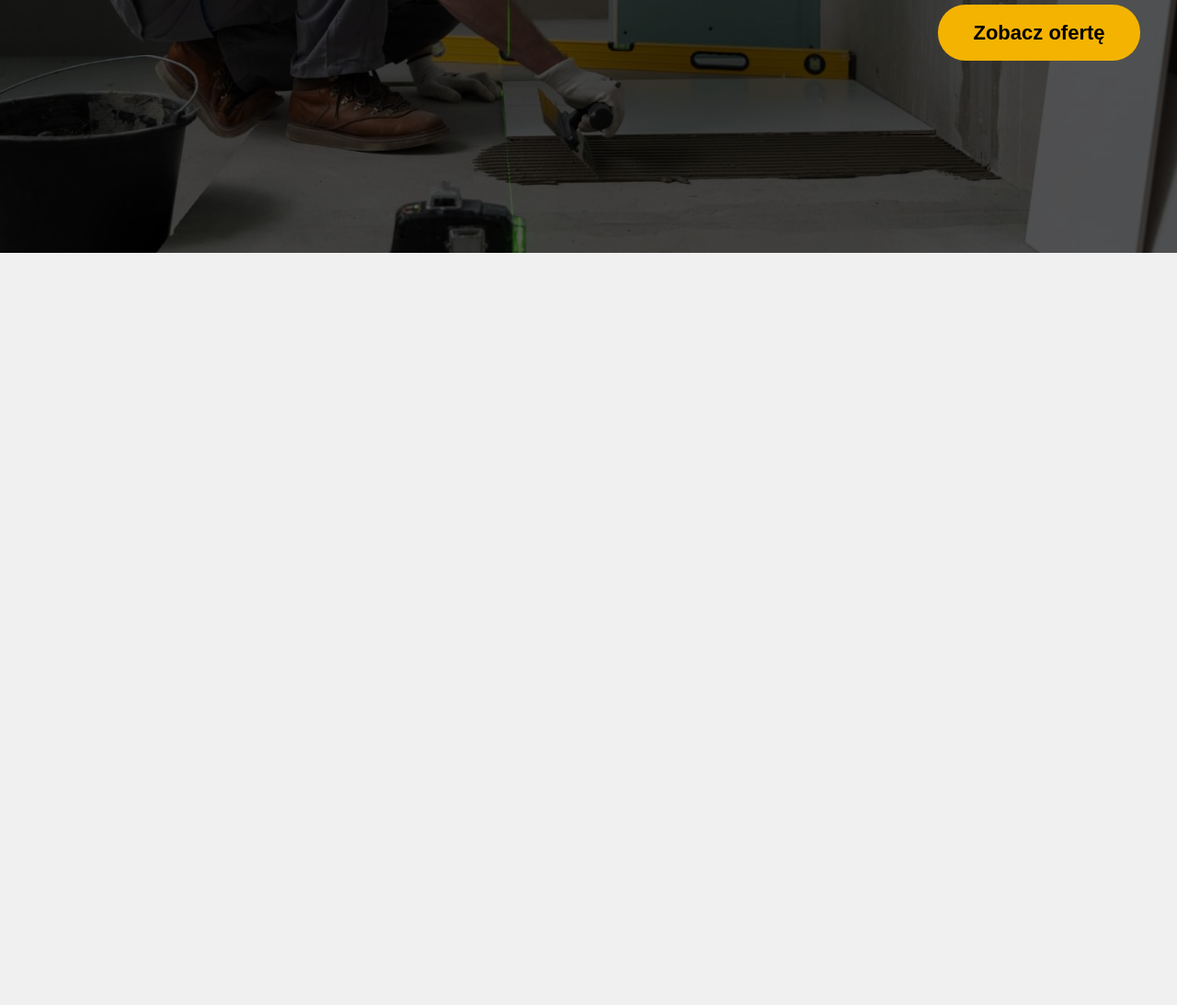
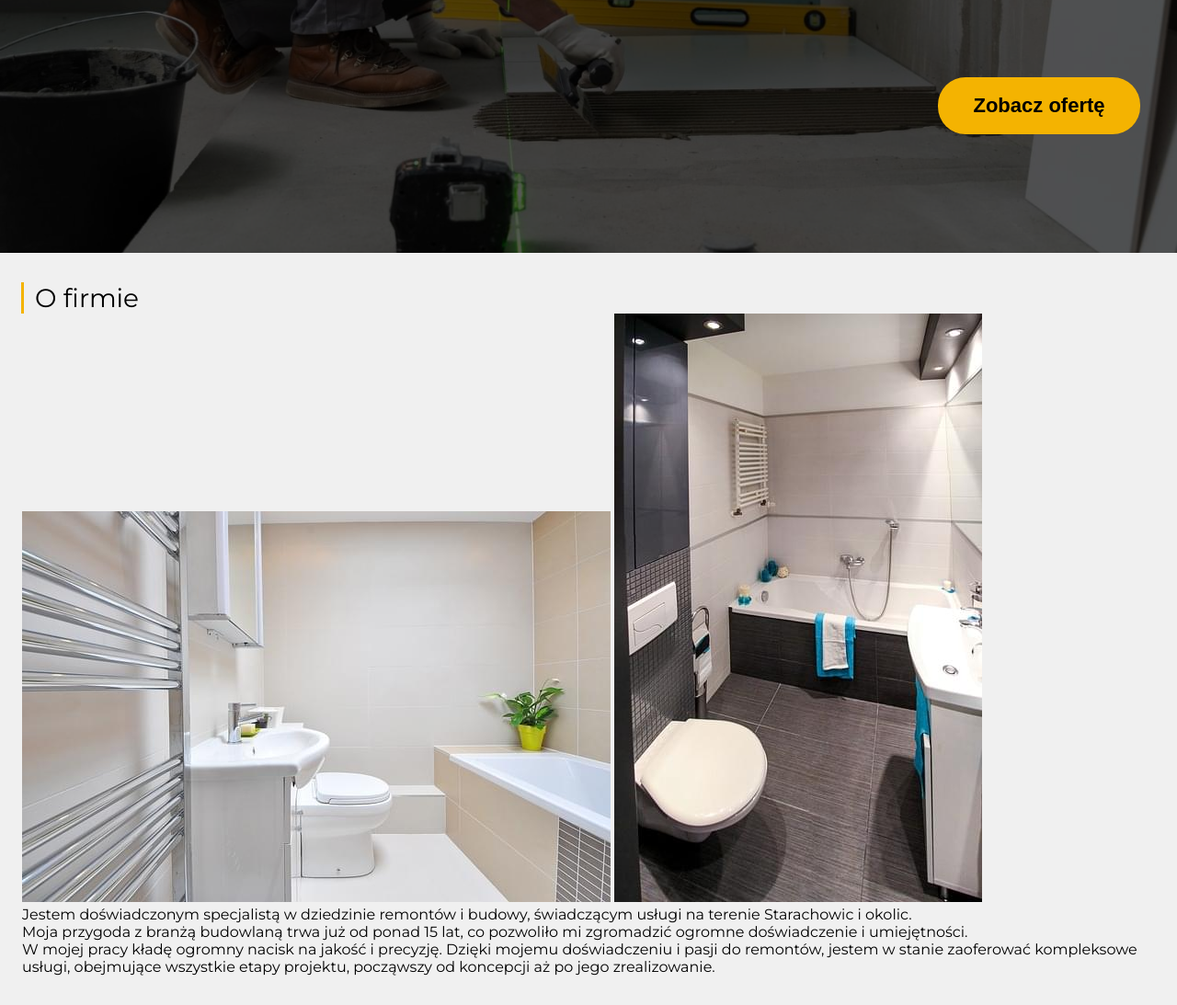
Before and after one commit to Kuba1507/Handyman, a website: page index.html in a window 1280 px wide. Shown: the part 525-1618 px from the top of the page at 92% size. Before the commit the page ends 800 px from the top, so only its background shows below. Drawn offline with Linux system fonts and the light colour scheme.

Commit message:
created html for aboutus section and scripted scroll blocking

```diff
--- a/index.html
+++ b/index.html
@@ -65,6 +65,29 @@
         </div>
         <div class="header__shadow"></div>
     </header>
+    <main>
+        <section class="section aboutus">
+            <div class="wrapper">
+                <h2 class="section-title">O firmie</h2>
+                <div class="aboutus-images">
+                    <img src="dist/img/bathroom-as.jpg" alt="Wykończona i wyłożona płytkami łazienka"
+                        class="aboutus-images__image aboutus-images__image--first">
+                    <img src="dist/img/bathroom2-as.jpg" alt="Wykończona i wyłożona płytkami łazienka"
+                        class="aboutus-images__image aboutus-images__image--second">
+                </div>
+                <div class="aboutus-description">
+                    <p>Jestem doświadczonym specjalistą w dziedzinie remontów i budowy, świadczącym usługi na terenie
+                        Starachowic i okolic. </p>
+                    <p>Moja przygoda z branżą budowlaną trwa już od ponad 15 lat, co pozwoliło mi zgromadzić ogromne
+                        doświadczenie i umiejętności.</p>
+                    <p>W mojej pracy kładę ogromny nacisk na jakość i precyzję. Dzięki mojemu doświadczeniu i pasji do
+                        remontów, jestem w stanie zaoferować kompleksowe usługi, obejmujące wszystkie etapy projektu,
+                        począwszy od koncepcji aż po jego zrealizowanie.</p>
+                </div>
+            </div>
+        </section>
+
+    </main>
     <script src="dist/js/script.min.js"></script>
 </body>
 
--- a/src/js/script.js
+++ b/src/js/script.js
@@ -1,3 +1,4 @@
+const body = document.querySelector("body");
 const burgerBtn = document.querySelector(".hamburger");
 const mobileNav = document.querySelector(".mobile-nav");
 const mobileNavItems = document.querySelectorAll(".mobile-nav__item");
@@ -5,11 +6,13 @@ const mobileNavItems = document.querySelectorAll(".mobile-nav__item");
 const handleNav = () => {
 	burgerBtn.classList.toggle("is-active");
 	mobileNav.classList.toggle("show-mobile");
+	body.classList.toggle("disable-scroll");
 };
 
 const closeNav = () => {
 	burgerBtn.classList.remove("is-active");
 	mobileNav.classList.remove("show-mobile");
+	body.classList.remove("disable-scroll");
 };
 
 burgerBtn.addEventListener("click", handleNav);
--- a/src/sass/_layout.scss
+++ b/src/sass/_layout.scss
@@ -11,6 +11,10 @@ body {
 	// font-family: "Quicksand", sans-serif;
 	font-size: 1.6rem;
 	background-color: #f0f0f0;
+}
+
+.disable-scroll {
+	overflow-y: hidden;
 }
 
 //navbar
@@ -164,11 +168,13 @@ body {
 //header
 
 .header {
-	position: absolute;
+	position: relative;
 	display: flex;
 	justify-content: center;
 	bottom: 0;
 	background-image: url("../img/header-mobile.jpg");
+	min-height: 100vh;
+	min-height: 100dvh;
 	background-size: cover;
 	background-position: 60% 50%;
 
@@ -177,8 +183,8 @@ body {
 		flex-direction: column;
 		align-items: center;
 		justify-content: center;
-		min-height: calc(100dvh - 82px);
-		min-height: calc(100vh - 82px);
+		min-height: 100vh;
+		min-height: 100dvh;
 		width: 70%;
 		z-index: 5;
 
@@ -187,6 +193,7 @@ body {
 			flex-direction: column;
 			align-items: center;
 			justify-content: flex-start;
+			margin-top: 5em;
 			height: 70%;
 
 			.main-heading,
@@ -214,6 +221,10 @@ body {
 				width: 40%;
 				height: 2px;
 				background-color: $main-orange;
+			}
+
+			.aditional-text {
+				display: none;
 			}
 		}
 
@@ -245,3 +256,34 @@ body {
 		background-color: rgba(0, 0, 0, 0.65);
 	}
 }
+
+//main
+
+main {
+	.section-title {
+		position: relative;
+		margin-left: 0.5em;
+		font-size: 2.8rem;
+		font-weight: 500;
+
+		&::after {
+			content: "";
+			position: absolute;
+			bottom: 0;
+			left: -15px;
+			height: 100%;
+			width: 3px;
+			background-color: $main-orange;
+		}
+	}
+
+	.section {
+		padding: 2em 1.5em;
+	}
+
+	.aboutus {
+		overflow: hidden;
+		.wrapper {
+		}
+	}
+}
--- a/src/sass/_media.scss
+++ b/src/sass/_media.scss
@@ -91,7 +91,6 @@
 		.wrapper {
 			align-items: flex-end;
 			margin: 0 auto;
-			padding-bottom: 8em;
 			width: min(100%, 1200px);
 
 			.header-box {
@@ -110,7 +109,6 @@
 			}
 
 			.cta-button {
-				margin-top: 3em;
 				border-radius: 30px;
 			}
 		}
```
Also changed, not shown: dist/css/style.min.css, dist/img/bathroom-1336164_640.jpg (added), dist/img/bathroom-2094682_640.jpg (added), dist/img/bathroom-as.jpg (added), dist/img/bathroom2-as.jpg (added), dist/js/script.min.js, src/img/bathroom-as.jpg (added), src/img/bathroom2-as.jpg (added).
